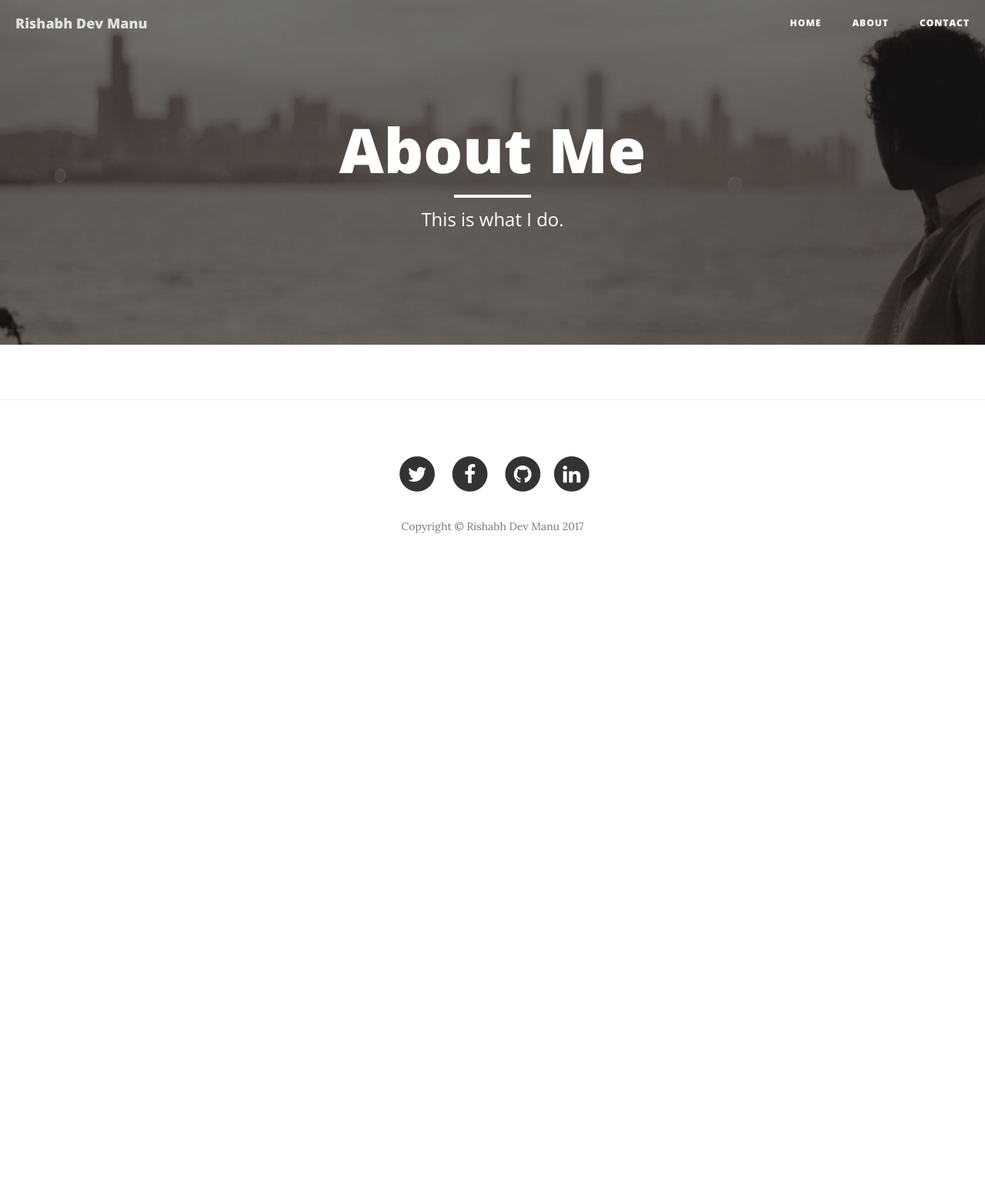
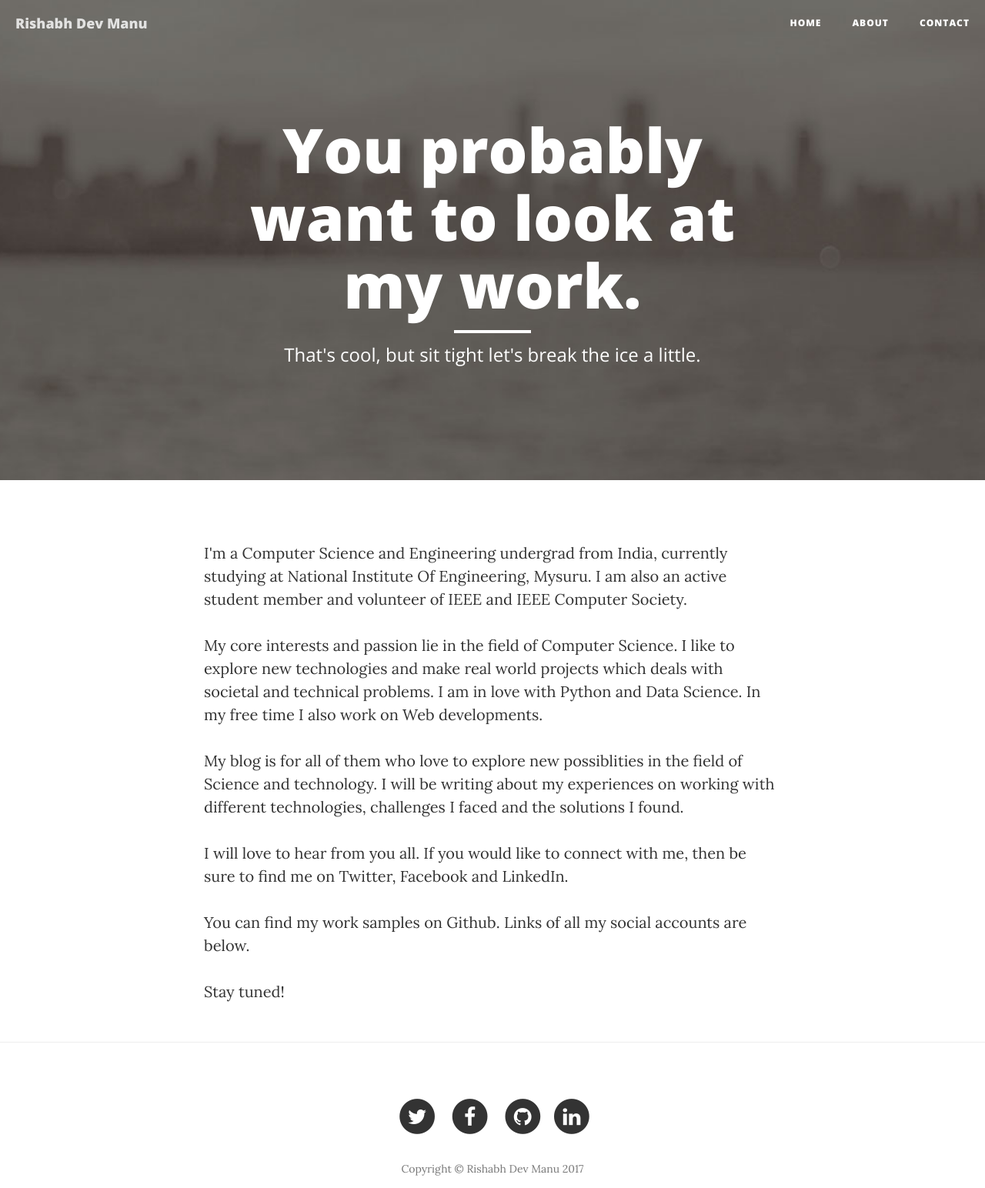
Before and after one commit to rishabhmanu/Blog1.1, a Django app: page /about/ in a window 1280 px wide. Shown: the top 1544 px of the page at 77% size. Before the commit the page ends 693 px from the top, so only its background shows below. Run offline with Django 3.2, Linux system fonts and the light colour scheme; some libraries are stand-ins or nearby versions.

Commit message:
about content added

```diff
--- a/Website/urls.py
+++ b/Website/urls.py
@@ -18,5 +18,5 @@ from django.contrib import admin
 
 urlpatterns = [
     url(r'^admin/', admin.site.urls),
-    url(r'', include('blog.urls'))
+    url(r'', include('blog.urls')),
 ]
--- a/blog/models.py
+++ b/blog/models.py
@@ -1,5 +1,6 @@
 from django.db import models
 from django.utils import timezone
+
 
 class Post(models.Model):
     author = models.ForeignKey('auth.User')
--- a/blog/templates/blog/about.html
+++ b/blog/templates/blog/about.html
@@ -8,30 +8,27 @@
         <div class="row">
             <div class="col-lg-8 col-lg-offset-2 col-md-10 col-md-offset-1">
                 <div class="page-heading">
-                    <h1>About Me</h1>
+                    <h1>You probably want to look at my work.</h1>
                     <hr class="small">
-                    <span class="subheading">This is what I do.</span>
+                    <span class="subheading">That's cool, but sit tight let's break the ice a little.</span>
                 </div>
             </div>
         </div>
     </div>
 </header>
+<!-- Main Content -->
+  <div class="container">
+      <div class="row">
+          <div class="col-lg-8 col-lg-offset-2 col-md-10 col-md-offset-1">
+              <p>I'm a Computer Science and Engineering undergrad from India, currently studying at National Institute Of Engineering, Mysuru. I am also an active student member and volunteer of IEEE and IEEE Computer Society.</p>
+              <p>My core interests and passion lie in the field of Computer Science. I like to explore new technologies and make real world projects which deals with societal and technical problems. I am in love with Python and Data Science. In my free time I also work on Web developments.</p>
+              <p>My blog is for all of them who love to explore new possiblities in the field of Science and technology. I will be writing about my experiences on working with different technologies, challenges I faced and the solutions I found. </p>
+              <p>I will love to hear from you all. If you would like to connect with me, then be sure to find me on Twitter, Facebook and LinkedIn.
+              <p>You can find my work samples on Github. Links of all my social accounts are below.</p>
+              <p>Stay tuned! </p>
+          </div>
+      </div>
+  </div>
 
-<!-- Main Content -->
-<div class="container">
-    <div class="row">
-        <div class="col-lg-8 col-lg-offset-2 col-md-10 col-md-offset-1">
 
-{% for post in posts %}
-    <div class="post">
-        <div class="date">
-            <p>published: {{ post.published_date }}</p>
-        </div>
-        <h1><a href="#">{{ post.title }}</a></h1>
-        <p>{{ post.text|linebreaksbr }}</p>
-    </div>
-{% endfor %}
-</div>
-</div>
-</div>
 {% endblock %}
```
